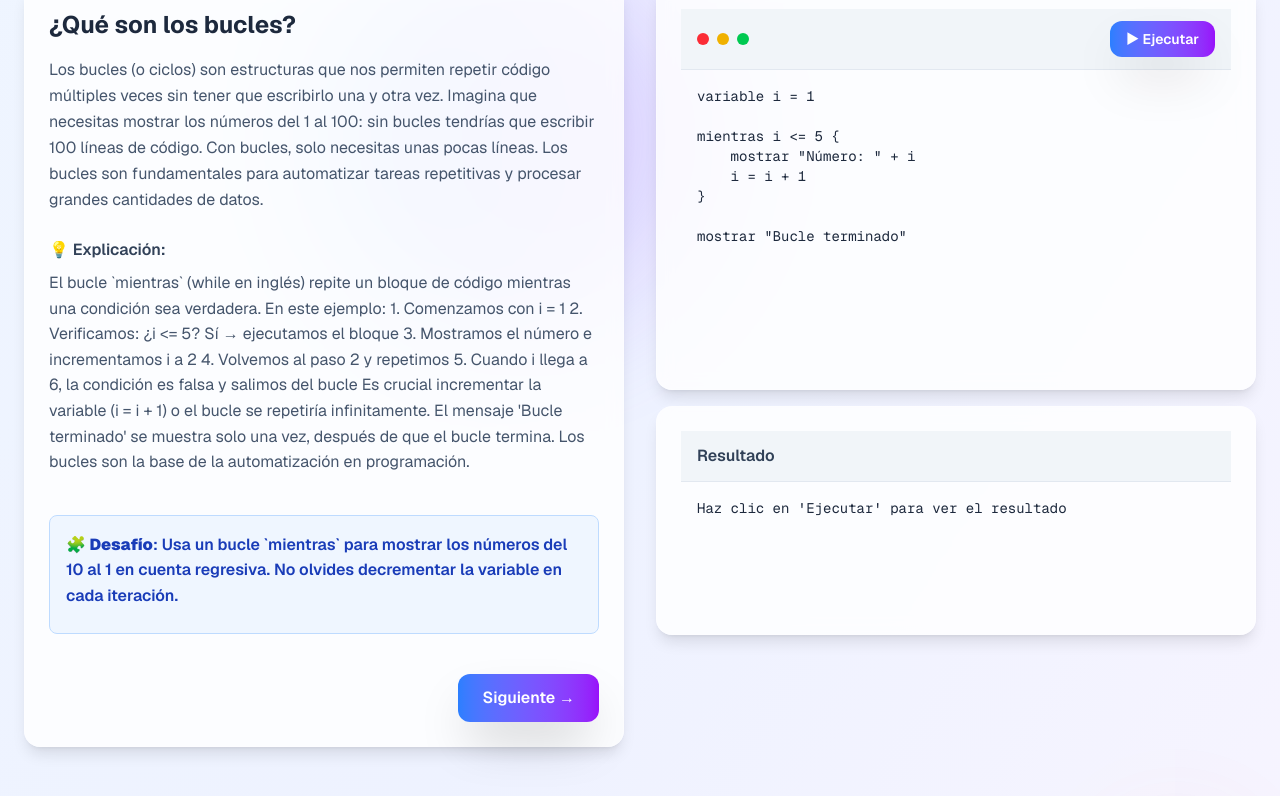
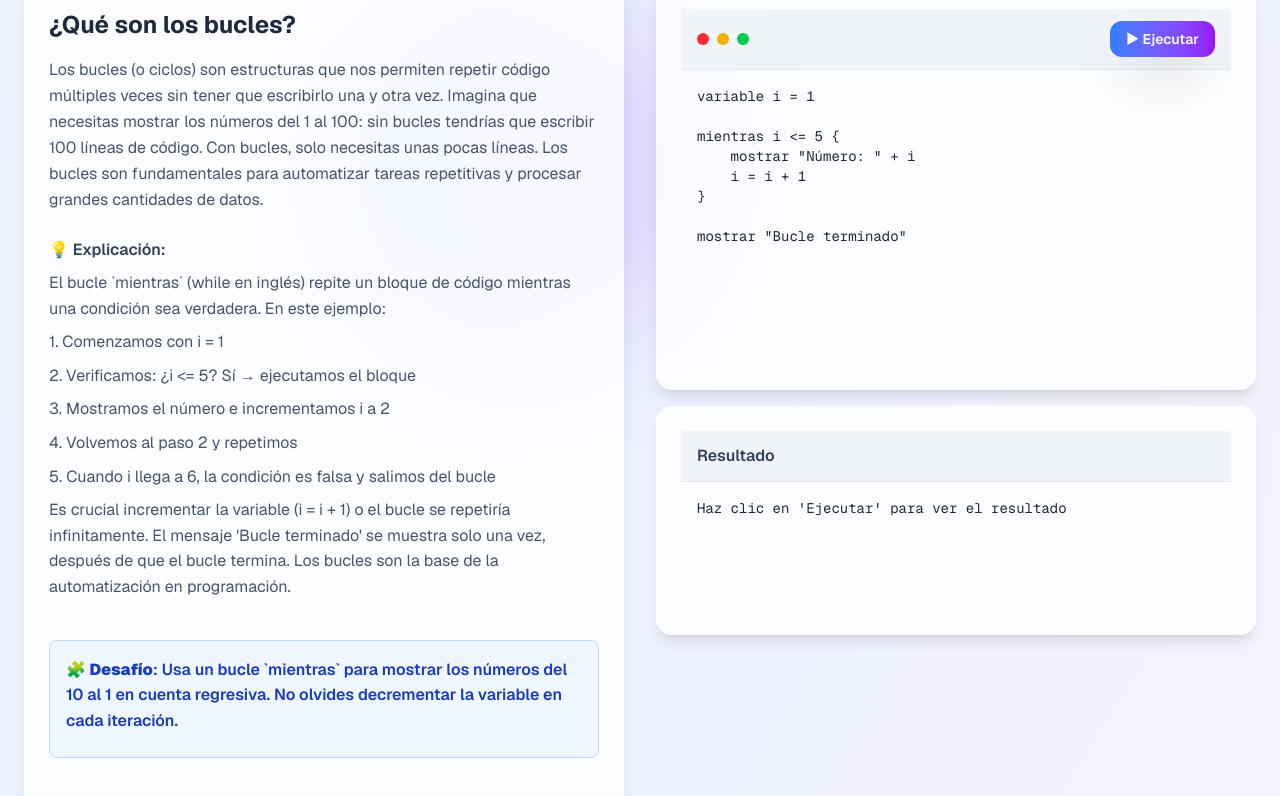
Before and after one commit to nicvazquezdev/hispano-lang-website, a Next.js app: page /lecciones/bucles in a window 1280 px wide. Shown: the part 565-1361 px from the top of the page. Built offline with nearby package versions, Linux system fonts and the light colour scheme.

Commit message:
Add FormattedText component for improved text rendering in LessonPage

```diff
--- a/components/lessons/LessonPage.tsx
+++ b/components/lessons/LessonPage.tsx
@@ -7,6 +7,7 @@ import Footer from "@/components/layout/Footer";
 import Section from "@/components/ui/Section";
 import Card from "@/components/ui/Card";
 import Button from "@/components/ui/Button";
+import FormattedText from "@/components/ui/FormattedText";
 import CodeEditor from "@/components/lessons/CodeEditor";
 import LessonProgress from "@/components/lessons/LessonProgress";
 
@@ -104,17 +105,19 @@ export default function LessonPage({
                       {steps[currentStep].title}
                     </h3>
 
-                    <p className="text-slate-600 mb-6 leading-relaxed">
-                      {steps[currentStep].content}
-                    </p>
+                    <FormattedText
+                      text={steps[currentStep].content}
+                      className="text-slate-600 mb-6 leading-relaxed"
+                    />
 
                     <div className="mb-10">
                       <h4 className="font-semibold text-slate-700 mb-2">
                         💡 Explicación:
                       </h4>
-                      <p className="text-slate-600">
-                        {steps[currentStep].explanation}
-                      </p>
+                      <FormattedText
+                        text={steps[currentStep].explanation}
+                        className="text-slate-600"
+                      />
                     </div>
 
                     {/* Summary for last step */}
--- /dev/null
+++ b/components/ui/FormattedText.tsx
@@ -0,0 +1,33 @@
+interface FormattedTextProps {
+  text: string;
+  className?: string;
+}
+
+export default function FormattedText({
+  text,
+  className = "",
+}: FormattedTextProps) {
+  return (
+    <div className={className}>
+      {text.split("\n").map((line, index) => {
+        // Handle bullet points
+        if (line.trim().startsWith("•")) {
+          return (
+            <div key={index} className="flex items-center mb-2">
+              <span className="text-slate-500 mr-2 mt-1">•</span>
+              <span>{line.trim().substring(1).trim()}</span>
+            </div>
+          );
+        }
+        // Handle regular lines
+        return (
+          line.trim() && (
+            <p key={index} className="mb-2">
+              {line}
+            </p>
+          )
+        );
+      })}
+    </div>
+  );
+}
```
